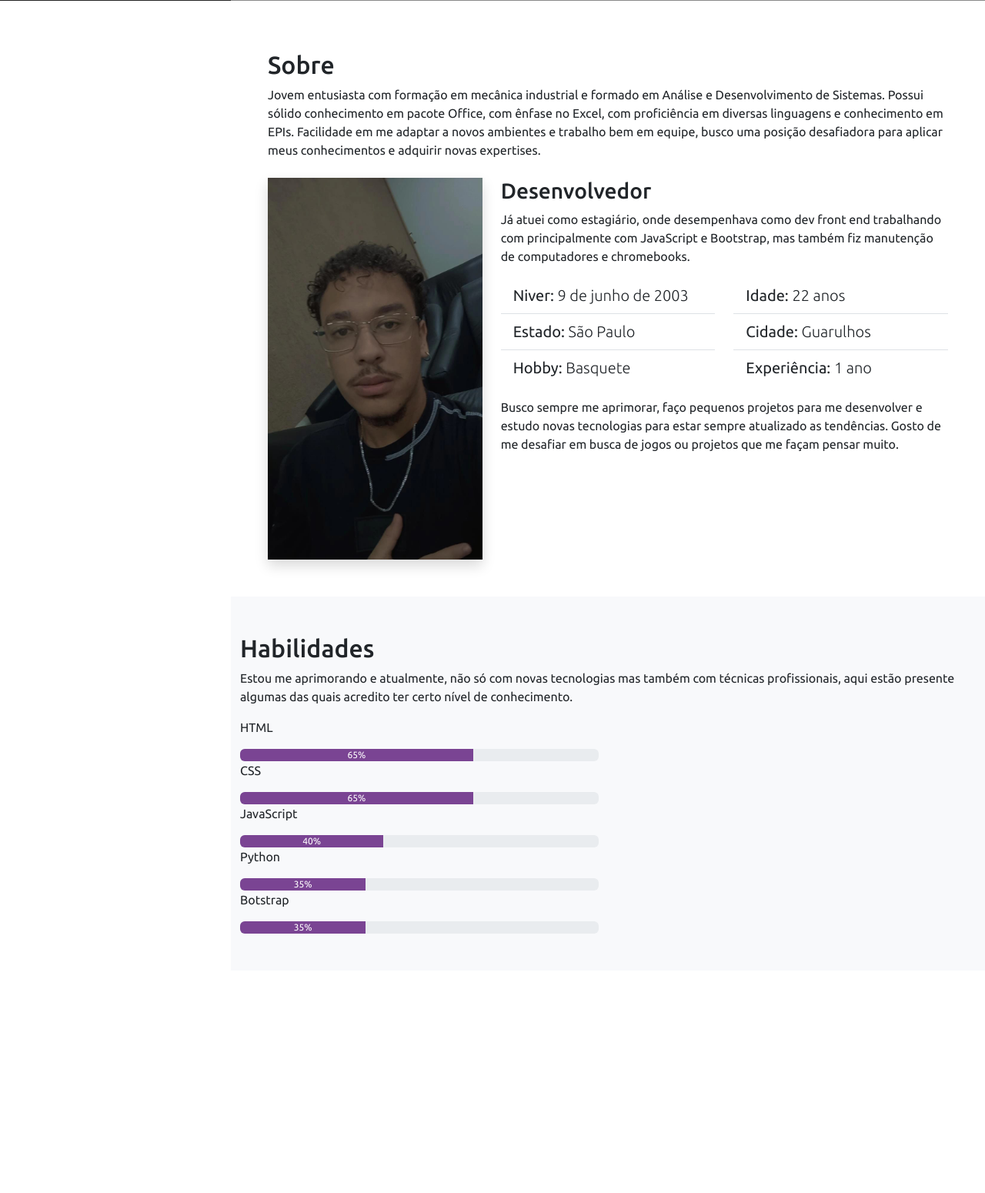
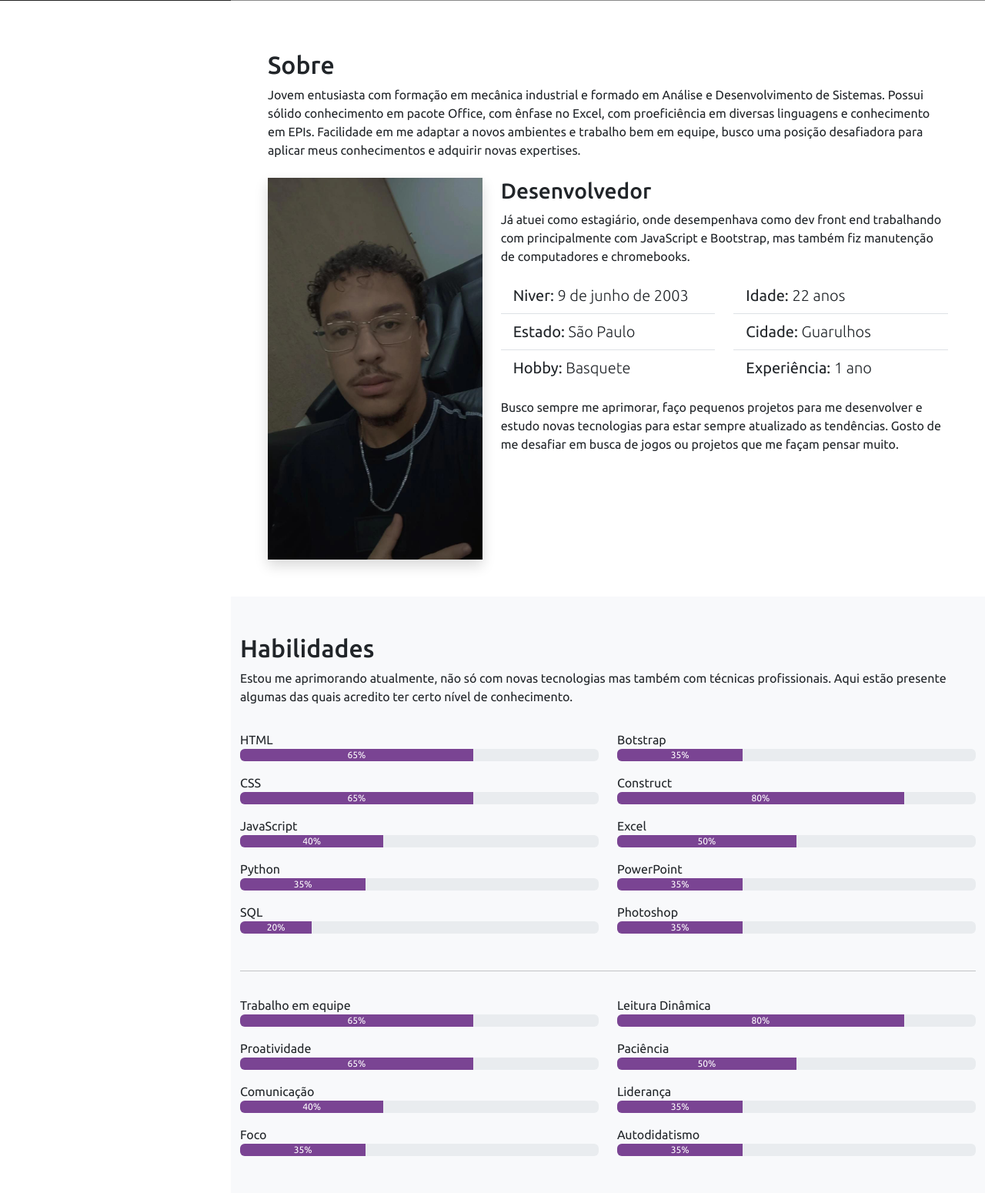
Before and after one commit to AlisonMateuss/Portfolio-Responsivo, a Flask app: page / in a window 1280 px wide. Shown: the part 799-2349 px from the top of the page at 77% size. Before the commit the page ends 2012 px from the top, so only its background shows below. Run offline with Flask 3, Linux system fonts and the light colour scheme; some libraries are stand-ins or nearby versions.

Commit message:
adicionado hard e softskills

```diff
--- a/templates/index.html
+++ b/templates/index.html
@@ -93,7 +93,7 @@
                     <h2 class='pt-3'>Sobre</h2>
                     <p>Jovem entusiasta com formação em mecânica industrial e
                         formado em Análise e Desenvolvimento de Sistemas.
-                        Possui sólido conhecimento em pacote Office, com ênfase no Excel, com proficiência em diversas
+                        Possui sólido conhecimento em pacote Office, com ênfase no Excel, com proeficiência em diversas
                         linguagens e
                         conhecimento em EPIs. Facilidade em me
                         adaptar a novos ambientes e trabalho bem em equipe, busco uma posição desafiadora para
@@ -164,35 +164,98 @@
 
             <div class="container pb-5">
                 <h2 class="pt-5">Habilidades</h2>
-                <p>Estou me aprimorando e atualmente, não só com novas tecnologias mas também com técnicas profissionais, aqui estão presente algumas
+                <p>Estou me aprimorando atualmente, não só com novas tecnologias mas também com técnicas profissionais. Aqui estão presente algumas
                     das quais acredito ter certo nível de conhecimento.
                 </p>
                 <div class="row">
                     <div class="col-md-6">
-                        <p>HTML</p>
+                        <p class="mt-3 mb-0">HTML</p>
                         <div class="progress" role="progressbar" aria-label="Example with label" aria-valuenow="25" aria-valuemin="0" aria-valuemax="100">
                             <div class="progress-bar" style="width: 65%">65%</div>
                         </div>
-                        <p>CSS</p>
+                        <p class="mt-3 mb-0">CSS</p>
                         <div class="progress" role="progressbar" aria-label="Example with label" aria-valuenow="25" aria-valuemin="0" aria-valuemax="100">
                               <div class="progress-bar" style="width: 65%">65%</div>
                         </div>
-                        <p>JavaScript</p>
+                        <p class="mt-3 mb-0">JavaScript</p>
                         <div class="progress" role="progressbar" aria-label="Example with label" aria-valuenow="25" aria-valuemin="0" aria-valuemax="100">
                               <div class="progress-bar" style="width: 40%">40%</div>
                         </div>
-                        <p>Python</p>
+                        <p class="mt-3 mb-0">Python</p>
                         <div class="progress" role="progressbar" aria-label="Example with label" aria-valuenow="25" aria-valuemin="0" aria-valuemax="100">
                               <div class="progress-bar" style="width: 35%">35%</div>
                         </div>
-                        <p>Botstrap</p>
+                        <p class="mt-3 mb-0">SQL</p>
+                        <div class="progress" role="progressbar" aria-label="Example with label" aria-valuenow="25" aria-valuemin="0" aria-valuemax="100">
+                              <div class="progress-bar" style="width: 20%">20%</div>
+                        </div>
+                    </div>
+                    <div class="col-md-6">
+                        <p class="mt-3 mb-0">Botstrap</p>
+                        <div class="progress" role="progressbar" aria-label="Example with label" aria-valuenow="25" aria-valuemin="0" aria-valuemax="100">
+                              <div class="progress-bar" style="width: 35%">35%</div>
+                        </div>
+                        <p class="mt-3 mb-0">Construct</p>
+                        <div class="progress" role="progressbar" aria-label="Example with label" aria-valuenow="25" aria-valuemin="0" aria-valuemax="100">
+                              <div class="progress-bar" style="width: 80%">80%</div>
+                        </div>
+                        <p class="mt-3 mb-0">Excel</p>
+                        <div class="progress" role="progressbar" aria-label="Example with label" aria-valuenow="25" aria-valuemin="0" aria-valuemax="100">
+                              <div class="progress-bar" style="width: 50%">50%</div>
+                        </div>
+                        <p class="mt-3 mb-0">PowerPoint</p>
+                        <div class="progress" role="progressbar" aria-label="Example with label" aria-valuenow="25" aria-valuemin="0" aria-valuemax="100">
+                              <div class="progress-bar" style="width: 35%">35%</div>
+                        </div>
+                        <p class="mt-3 mb-0">Photoshop</p>
+                        <div class="progress" role="progressbar" aria-label="Example with label" aria-valuenow="25" aria-valuemin="0" aria-valuemax="100">
+                              <div class="progress-bar" style="width: 35%">35%</div>
+                        </div>
+                    </div>
+
+                </div>
+
+                <hr class="w-100 me-auto ms-auto mt-5">
+
+                <div class="row">
+                    <div class="col-md-6">
+                        <p class="mt-3 mb-0">Trabalho em equipe</p>
+                        <div class="progress" role="progressbar" aria-label="Example with label" aria-valuenow="25" aria-valuemin="0" aria-valuemax="100">
+                            <div class="progress-bar" style="width: 65%">65%</div>
+                        </div>
+                        <p class="mt-3 mb-0">Proatividade</p>
+                        <div class="progress" role="progressbar" aria-label="Example with label" aria-valuenow="25" aria-valuemin="0" aria-valuemax="100">
+                              <div class="progress-bar" style="width: 65%">65%</div>
+                        </div>
+                        <p class="mt-3 mb-0">Comunicação</p>
+                        <div class="progress" role="progressbar" aria-label="Example with label" aria-valuenow="25" aria-valuemin="0" aria-valuemax="100">
+                              <div class="progress-bar" style="width: 40%">40%</div>
+                        </div>
+                        <p class="mt-3 mb-0">Foco</p>
                         <div class="progress" role="progressbar" aria-label="Example with label" aria-valuenow="25" aria-valuemin="0" aria-valuemax="100">
                               <div class="progress-bar" style="width: 35%">35%</div>
                         </div>
                     </div>
                     <div class="col-md-6">
+                        <p class="mt-3 mb-0">Leitura Dinâmica</p>
+                        <div class="progress" role="progressbar" aria-label="Example with label" aria-valuenow="25" aria-valuemin="0" aria-valuemax="100">
+                              <div class="progress-bar" style="width: 80%">80%</div>
+                        </div>
+                        <p class="mt-3 mb-0">Paciência</p>
+                        <div class="progress" role="progressbar" aria-label="Example with label" aria-valuenow="25" aria-valuemin="0" aria-valuemax="100">
+                              <div class="progress-bar" style="width: 50%">50%</div>
+                        </div>
+                        <p class="mt-3 mb-0">Liderança</p>
+                        <div class="progress" role="progressbar" aria-label="Example with label" aria-valuenow="25" aria-valuemin="0" aria-valuemax="100">
+                              <div class="progress-bar" style="width: 35%">35%</div>
+                        </div>
+                        <p class="mt-3 mb-0">Autodidatismo</p>
+                        <div class="progress" role="progressbar" aria-label="Example with label" aria-valuenow="25" aria-valuemin="0" aria-valuemax="100">
+                              <div class="progress-bar" style="width: 35%">35%</div>
+                        </div>
+                    </div>
 
-                    </div>
+
                 </div>
             </div>
 
```
